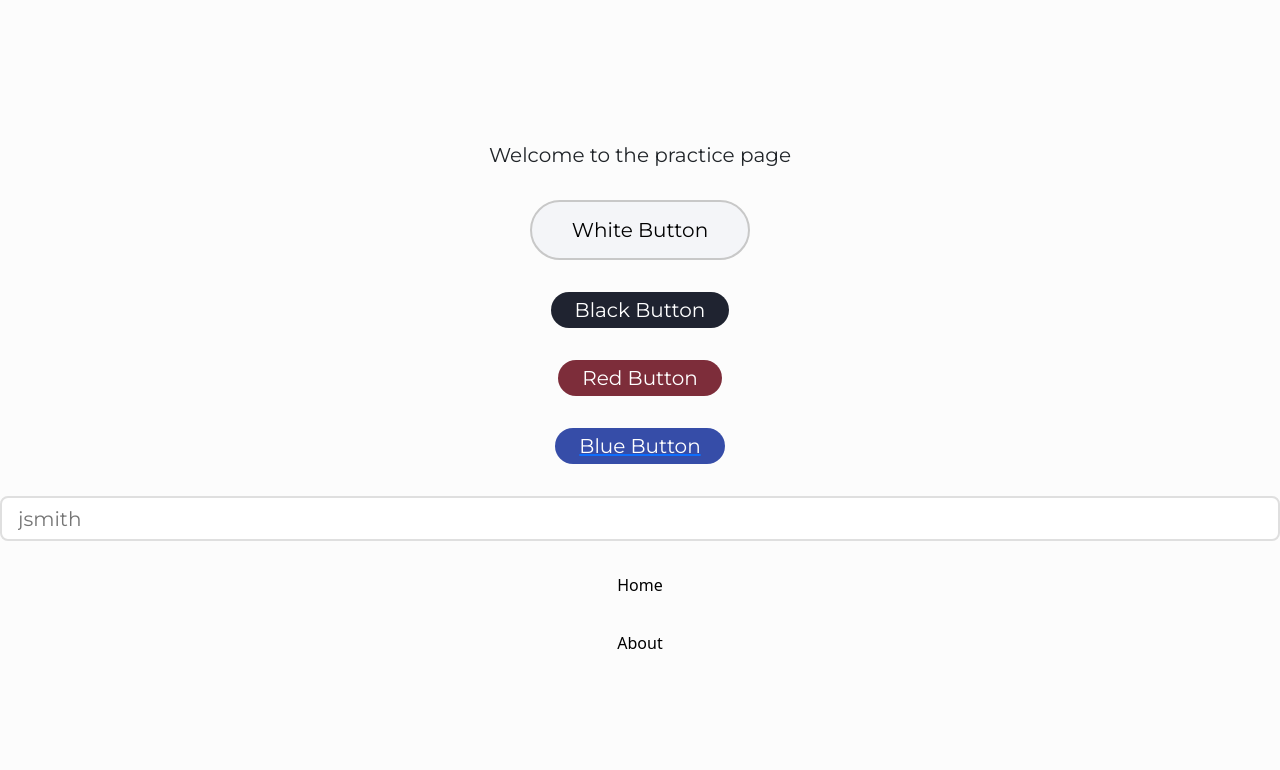
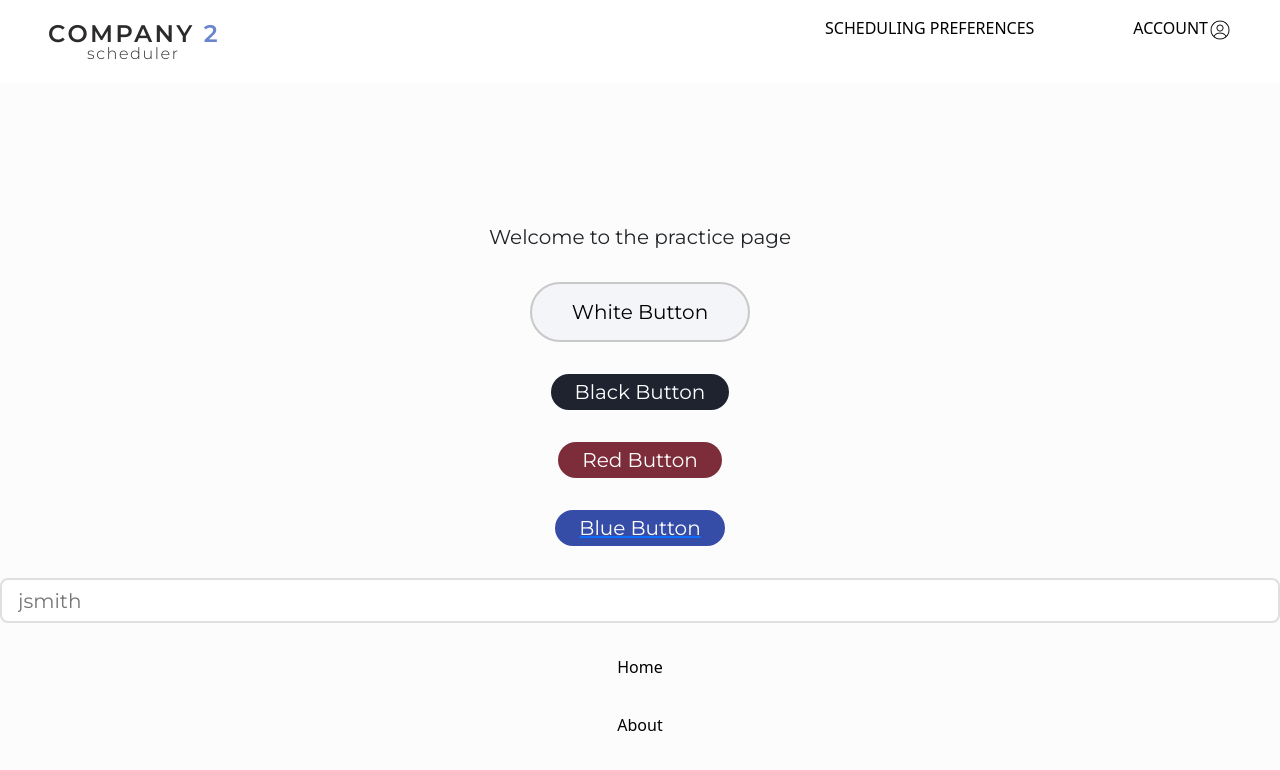
Before and after one commit to elizabethjv/Frontend, a React (Create React App) app: page /practice in a window 1280 px wide. Shown: the top 770 px of the page. Built offline with nearby package versions, Linux system fonts and the light colour scheme.

Commit message:
Create nav bar for profs (#11)

```diff
--- /dev/null
+++ b/src/components/atoms/nav_bar_prof.tsx
@@ -0,0 +1,41 @@
+import styled from '@emotion/styled'
+import { LogoWrapper } from '../login/login'
+import companyLogo from '../../assets/icons/company_logo_dark.png'
+import userCircle from '../../assets/icons/User_cicrle_light.png'
+import { NavUnlisted } from './navLink'
+
+const NavBarProf_style = styled.nav`
+    height: 82px;
+    width: 100%;
+    left: -911px;
+    top: -1236px;
+    border-radius: 0px;
+    padding: 16px 48px 16px 48px;
+    justify-content: space-between;
+    display: flex;
+`
+
+const LinkDiv = styled.div`
+    height: 46px;
+    width: 407px;
+    left: 1057px;
+    top: 16px;
+    border-radius: 0px;
+    justify-content: space-between;
+    display: flex;
+`
+
+export const NavBarProf = () => {
+    return (
+        <NavBarProf_style>
+            <LogoWrapper src={companyLogo} />
+            <LinkDiv>
+                <NavUnlisted to={'/'}>SCHEDULING PREFERENCES</NavUnlisted>
+                <NavUnlisted to={'/'}>
+                    ACCOUNT
+                    <img src={userCircle} width='24px' />
+                </NavUnlisted>
+            </LinkDiv>
+        </NavBarProf_style>
+    )
+}
--- a/src/pages/Practice.tsx
+++ b/src/pages/Practice.tsx
@@ -3,12 +3,16 @@ import { H1, H2 } from '../components/atoms/typography'
 import { HomeBackground } from '../components/home/background'
 import { InputField } from '../components/atoms/input_field'
 import { NavUnlisted } from '../components/atoms/navLink'
+import { NavBarProf } from '../components/atoms/nav_bar_prof'
 
 // Page to display created components
 
 export const Practice = () => {
     return (
         <div>
+            <header>
+                <NavBarProf />
+            </header>
             <HomeBackground>
                 <H1>Welcome to the practice page</H1>
                 <MediumWhiteButton>
```
Also changed, not shown: src/assets/icons/User_cicrle_light.png (added).
